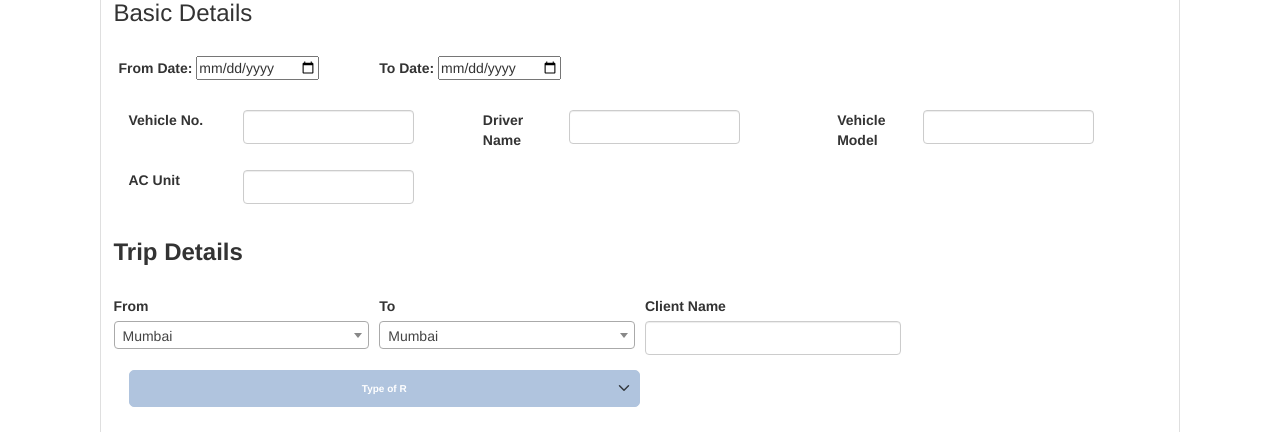
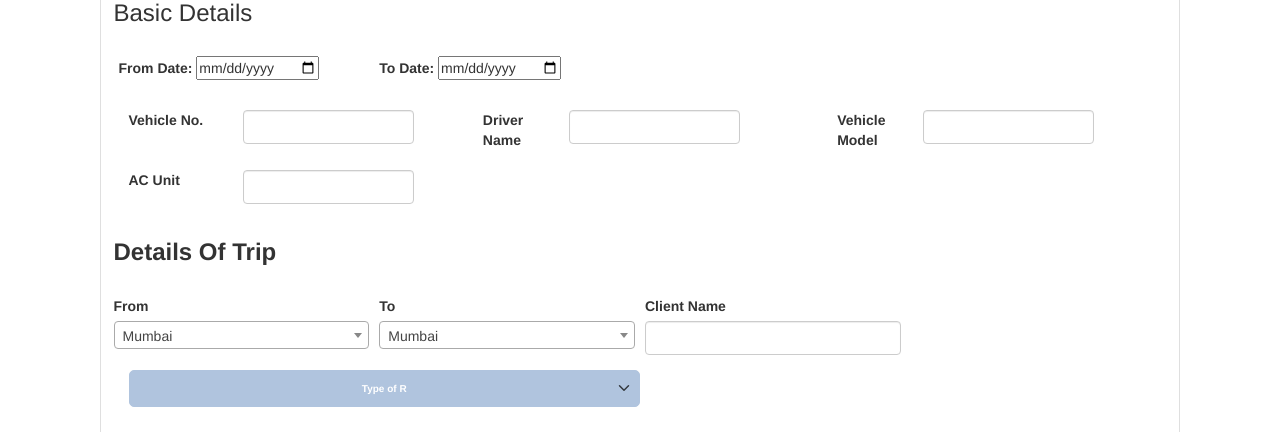
Before and after one commit to HC1608/web_project2, a Django app: page /create_trip/ in a window 1280 px wide. Shown: the part 189-621 px from the top of the page. Run offline with Django 3.2, Linux system fonts and the light colour scheme; some libraries are stand-ins or nearby versions.

Commit message:
First Change at Details Header

```diff
--- a/authenticate/templates/authenticate/create_trip.html
+++ b/authenticate/templates/authenticate/create_trip.html
@@ -193,7 +193,7 @@
 
 
 
-            <h3 style="font-weight:bold ;"> Trip Details </h3> <br>
+            <h3 style="font-weight:bold ;"> Details Of Trip </h3> <br>
             <div class"form-group">
         <!--__________________________________-Part1_ city details____________________________________________-->
              <div class="form-row">
```
